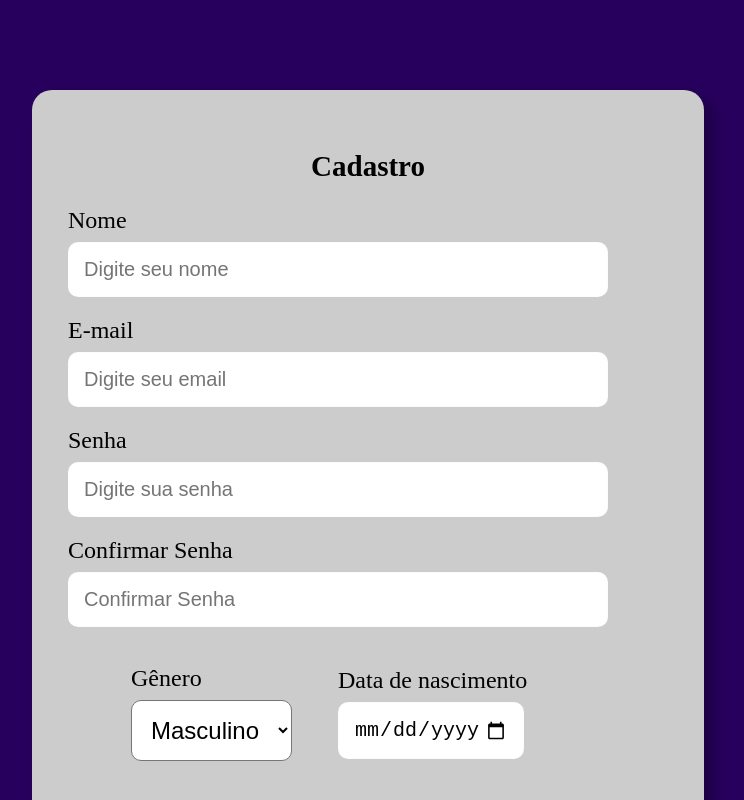
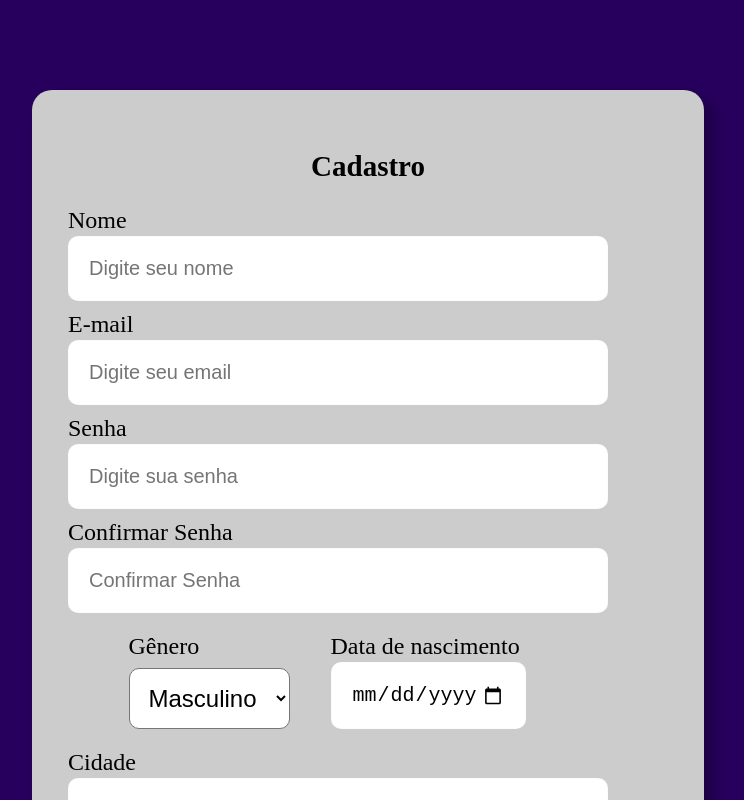
Before and after one commit to Isabely-cards/Cadastro, a React (Vite) app: page / in a window 1280 px wide. Shown: the top 800 px of the page, without its empty margins (272-1016 px from the left). Built offline with nearby package versions, Linux system fonts and the light colour scheme.

Commit message:
Update index.jsx

```diff
--- a/src/components/Campo/index.jsx
+++ b/src/components/Campo/index.jsx
@@ -1,12 +1,12 @@
 import styled from "styled-components"
 
 const CampoEstilizado = styled.div`
-    margin: 20px 0;
+    margin: 10px 0;
 `
 const Label = styled.label`
     color: black;
     display: block;
-    margin-bottom: 8px;
+    margin-bottom: 2px;
     font-size: 24px;
 
 `
@@ -16,7 +16,7 @@ const Input = styled.input`
     width: 90%;
     border: 1px solid rgba(0, 0, 0, 0.01);
     font-size: 20px;
-    padding: 15px;
+    padding: 20px;
     box-sizing: border-box;
 
 `
```
